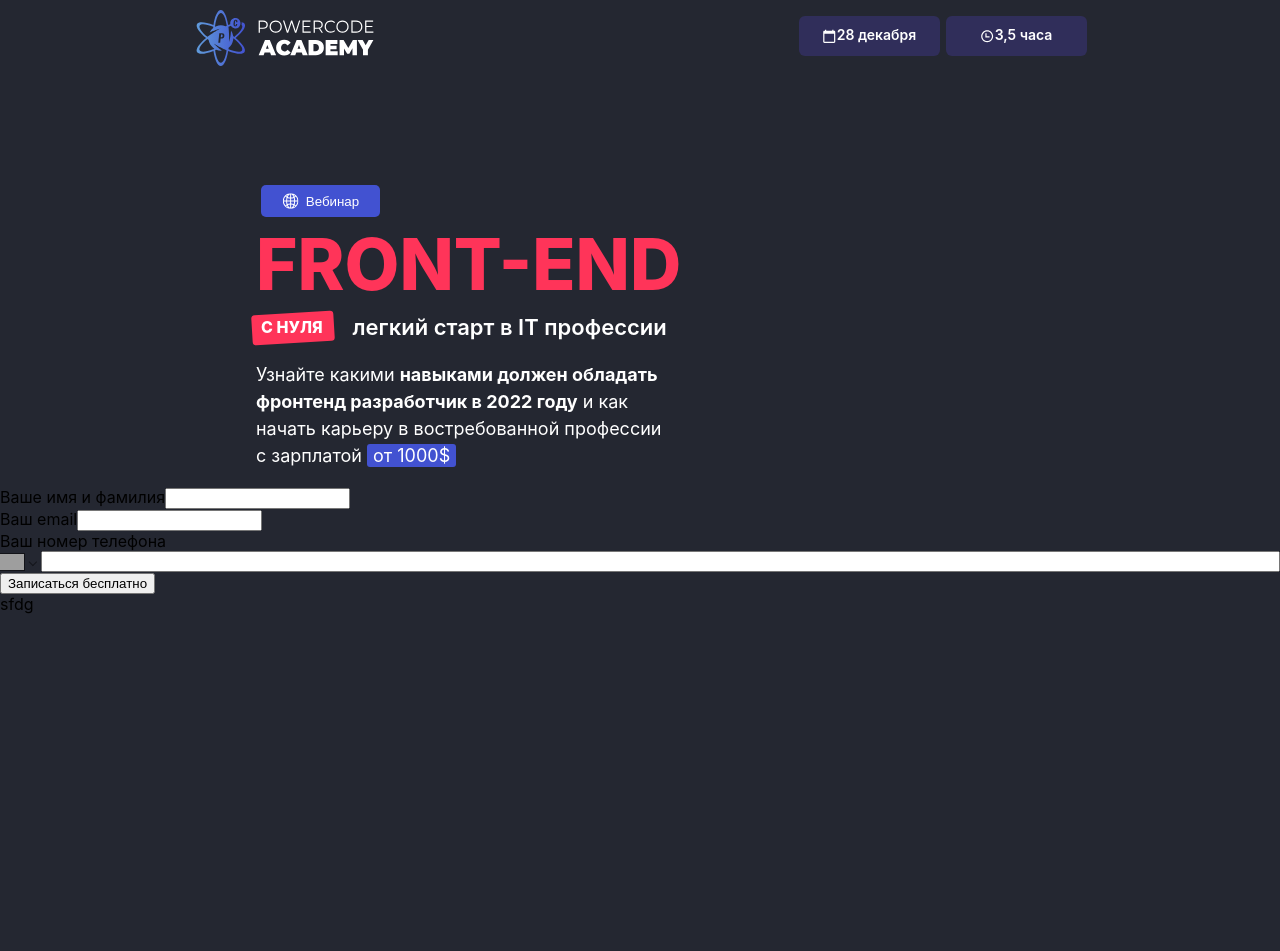
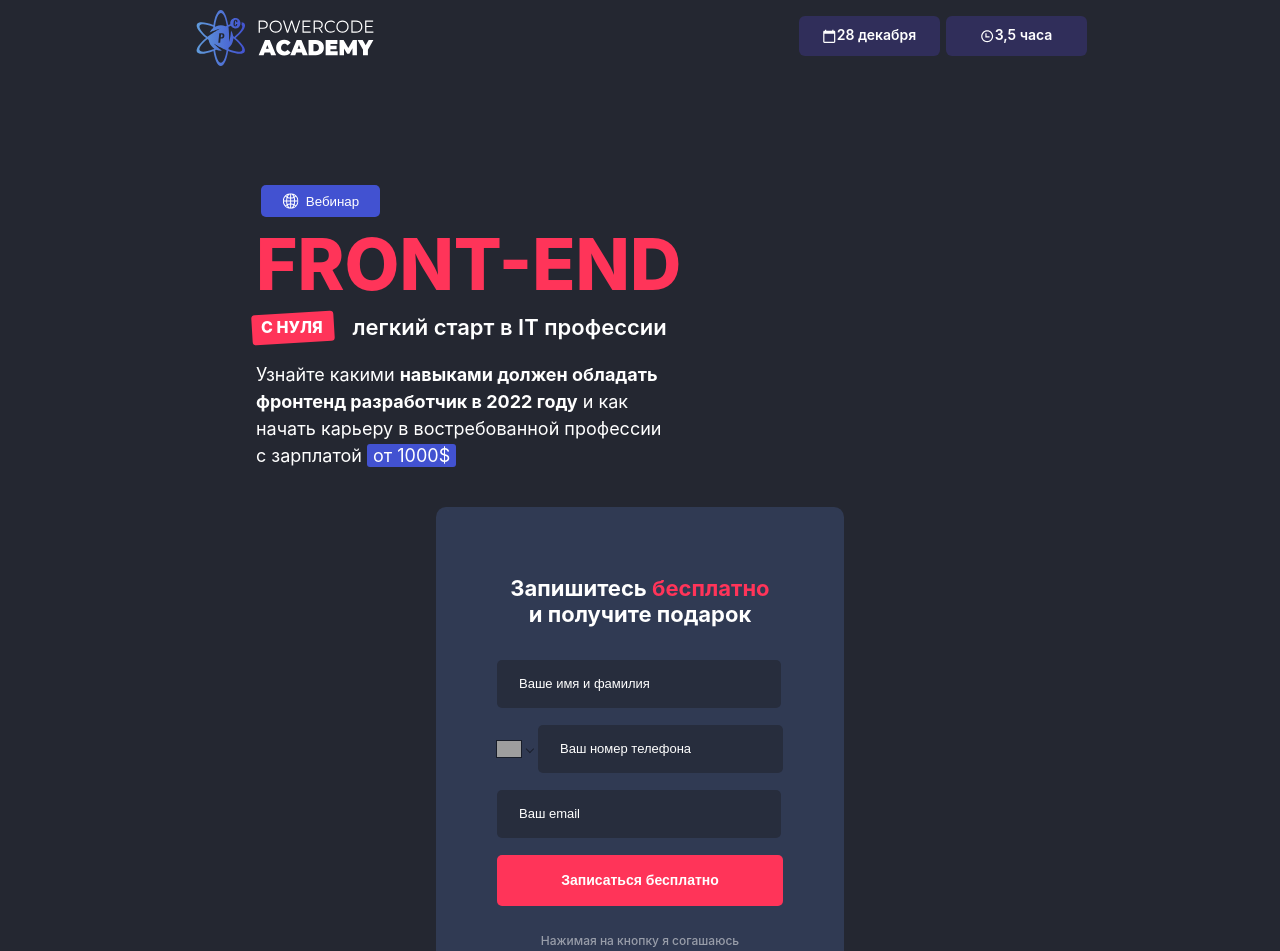
Before and after one commit to filipovandrij/RGB-test-Filipov, a React (Create React App) app: page / in a window 1280 px wide. Shown: the top 951 px of the page. Before the commit the page ends 800 px from the top, so only its background shows below. Built offline with nearby package versions, Linux system fonts and the light colour scheme; grey boxes are pictures that could not be loaded.

Commit message:
styled the fill form

```diff
--- /dev/null
+++ b/src/component/addForm/AddForm.css
@@ -0,0 +1,14 @@
+.form {
+  height: 423px;
+  width: 288px;
+  margin: 20px 16px 0;
+  padding: 40px 21px;
+  border-radius: 9px;
+  background: #303a53;
+}
+.form h1 {
+  margin-top: 41px;
+  font-weight: 700;
+  font-size: 20px;
+  line-height: 23px;
+}/*# sourceMappingURL=AddForm.css.map */
--- a/src/component/addForm/AddForm.jsx
+++ b/src/component/addForm/AddForm.jsx
@@ -3,6 +3,7 @@ import { useState } from "react";
 import "react-phone-number-input/style.css";
 import PhoneInput from "react-phone-number-input";
 import axios from "axios";
+import "./AddForm.scss";
 import * as Yup from "yup";
 
 const validationSchema = Yup.object().shape({
@@ -42,39 +43,24 @@ const AddForm = () => {
     >
       {({ errors, touched }) => (
         <Form className="form">
+          <h2>
+            Запишитесь <span className="free">бесплатно</span> <br /> и получите
+            подарок
+          </h2>
           <div className="form-group">
-            <label htmlFor="user_name" className="label">
-              Ваше имя и фамилия
-            </label>
             <Field
               type="text"
+              placeholder="Ваше имя и фамилия"
               id="user_name"
               name="user_name"
               className="input"
             />
             <ErrorMessage name="user_name" component="div" className="error" />
           </div>
-
           <div className="form-group">
-            <label htmlFor="user_mail" className="label">
-              Ваш email
-            </label>
-            <Field
-              type="text"
-              id="user_mail"
-              name="user_mail"
-              className="input"
-            />
-            <ErrorMessage name="user_mail" component="div" className="error" />
-          </div>
-
-          <div className="form-group">
-            <label htmlFor="user_phone" className="label">
-              Ваш номер телефона
-            </label>
-
             <PhoneInput
               defaultCountry="US"
+              placeholder="Ваш номер телефона"
               id="user_phone"
               name="user_phone"
               value={value}
@@ -83,9 +69,24 @@ const AddForm = () => {
             <ErrorMessage name="user_phone" component="div" className="error" />
           </div>
 
-          <button type="submit" className="button">
+          <div className="form-group">
+            <Field
+              type="text"
+              placeholder="Ваш email"
+              id="user_mail"
+              name="user_mail"
+              className="input"
+            />
+            <ErrorMessage name="user_mail" component="div" className="error" />
+          </div>
+
+          <button type="submit" className="submit_button">
             Записаться бесплатно
           </button>
+          <p className="confidentiality">
+            Нажимая на кнопку я согашаюсь <br />
+            <span className="underline">с политикой конфидециальности</span>
+          </p>
         </Form>
       )}
     </Formik>
--- /dev/null
+++ b/src/component/addForm/AddForm.scss
@@ -0,0 +1,175 @@
+// -------mobile
+
+@media (max-width: 550px) {
+  .form {
+    width: 288px;
+    margin: 20px auto 0;
+    padding: 40px 21px;
+    border-radius: 9px;
+    background: #303a53;
+    display: flex;
+    align-items: center;
+    flex-direction: column;
+    gap: 14px;
+    h2 {
+      text-align: center;
+      font-weight: 700;
+      font-size: 20px;
+      line-height: 23px;
+      color: white;
+      .free {
+        color: rgba(255, 52, 89, 1);
+      }
+    }
+  }
+
+  .form-group {
+    position: relative;
+    height: 46px;
+    width: 286px;
+    border-radius: 4.5px;
+
+    .error {
+      position: absolute;
+      top: 20%;
+      right: 5%;
+      padding: 4px;
+      border: 1px solid red;
+      border-radius: 5px;
+      color: red;
+    }
+  }
+
+  input[type="text"],
+  input[type="tel"] {
+    padding-left: 26px;
+
+    font-weight: 400;
+    font-size: 12px;
+    line-height: 22px;
+    color: white;
+  }
+
+  input {
+    height: 46px;
+    width: 260px;
+    border: none;
+    border-radius: 5px;
+    background: rgba(39, 45, 61, 1);
+    &:hover {
+      border: #0048ff solid 1px;
+    }
+    &::placeholder {
+      color: white;
+    }
+  }
+  .submit_button {
+    font-weight: 700;
+    font-size: 14px;
+    line-height: 22px;
+    height: 45px;
+    width: 222px;
+    color: white;
+    border: none;
+    border-radius: 5px;
+    background: #0048ff;
+  }
+  .confidentiality {
+    text-align: center;
+    font-weight: 500;
+    font-size: 11px;
+    line-height: 16px;
+    color: rgba(255, 255, 255, 0.5);
+    .underline {
+      text-decoration: underline;
+    }
+  }
+}
+
+// -------desktop
+
+@media (min-width: 551px) {
+  .form {
+    width: 288px;
+    margin: 20px auto 0;
+    padding: 50px 60px;
+    border-radius: 10px;
+    background: #303a53;
+    display: flex;
+    align-items: center;
+    flex-direction: column;
+    gap: 14px;
+    h2 {
+      text-align: center;
+      font-weight: 700;
+      font-size: 22px;
+      line-height: 26px;
+      color: white;
+      .free {
+        color: rgba(255, 52, 89, 1);
+      }
+    }
+  }
+
+  .form-group {
+    position: relative;
+    height: 51px;
+    width: 286px;
+    border-radius: 4.5px;
+
+    .error {
+      position: absolute;
+      top: 20%;
+      right: 5%;
+      padding: 4px;
+      border: 1px solid red;
+      border-radius: 5px;
+      color: red;
+    }
+  }
+
+  input[type="text"],
+  input[type="tel"] {
+    padding-left: 22px;
+
+    font-weight: 400;
+    font-size: 13px;
+    line-height: 24px;
+    color: white;
+  }
+
+  input {
+    height: 46px;
+    width: 260px;
+    border: none;
+    border-radius: 5px;
+    background: rgba(39, 45, 61, 1);
+    &:hover {
+      border: #0048ff solid 1px;
+    }
+    &::placeholder {
+      color: white;
+    }
+  }
+  .submit_button {
+    font-weight: 700;
+    font-size: 14px;
+    line-height: 22px;
+    height: 51px;
+    width: 286px;
+    color: white;
+    border: none;
+    border-radius: 5px;
+    background: #ff3459;
+  }
+  .confidentiality {
+    text-align: center;
+    font-weight: 500;
+    font-size: 12px;
+    line-height: 18px;
+    color: rgba(255, 255, 255, 0.5);
+    .underline {
+      text-decoration: underline;
+    }
+  }
+}
--- a/src/container/main/Main.jsx
+++ b/src/container/main/Main.jsx
@@ -4,11 +4,11 @@ import AdditionalInfo from "../../component/AdditionalInfo/AdditionalInfo";
 
 const Main = () => {
   return (
-    <>
+    <main>
       <MainInfo />
       <AddForm />
       <AdditionalInfo />
-    </>
+    </main>
   );
 };
 export default Main;
```
Also changed, not shown: 1 other file (tests, documents, lock files or other folders).
